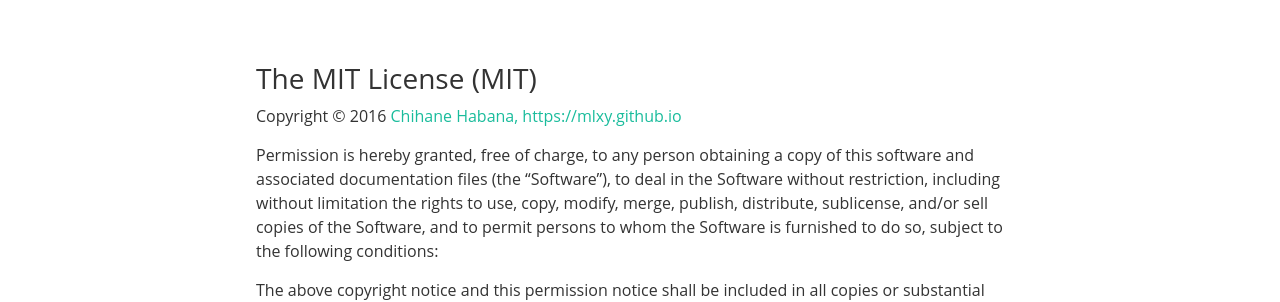
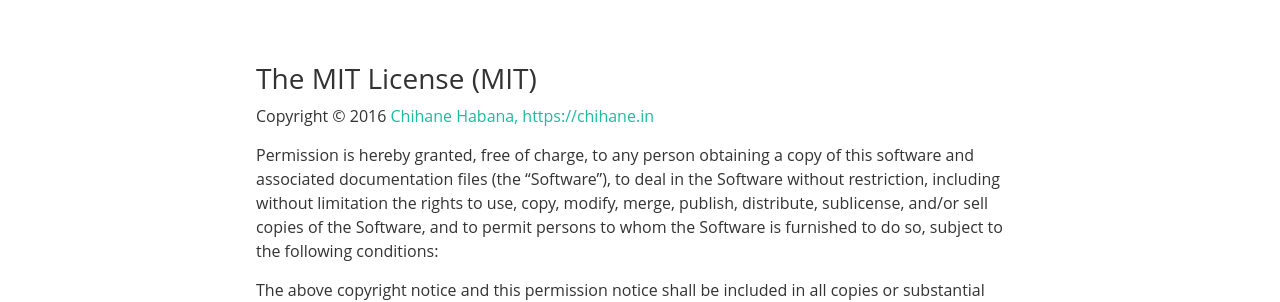
Before and after one commit to chihane/chihane.github.io, a Jekyll site: the page built from license.md, in a window 1280 px wide and 900 px high. Shown: the part 318-620 px from the top of the window. Built offline with Jekyll 4.4.1, drawn with Linux system fonts in a browser that asks for light colours; nearby versions of some CDN libraries; some web fonts are replaced; Markdown is read by kramdown in place of the engine named in the settings.

Commit message:
配置文件

```diff
--- a/_config.yml
+++ b/_config.yml
@@ -1,6 +1,6 @@
 # SITE CONFIGURATION
 baseurl: "" # the subpath of your site, e.g. /blog/
-url: "https://mlxy.github.io" # the base hostname & protocol for your site
+url: "https://chihane.in" # the base hostname & protocol for your site
 imageurl: "https://unsplash.it/2600/500?image=681&gravity=north"
 # THEME-SPECIFIC CONFIGURATION
 theme:
@@ -66,7 +66,7 @@ theme:
   post_navigation: true
 
 # PAGINATION
-enforce_ssl: "mlxy.github.io"
+enforce_ssl: "chihane.in"
 paginate: 5
 paginate_path: "blog/page:num"
 permalink: blog/:title/
```
